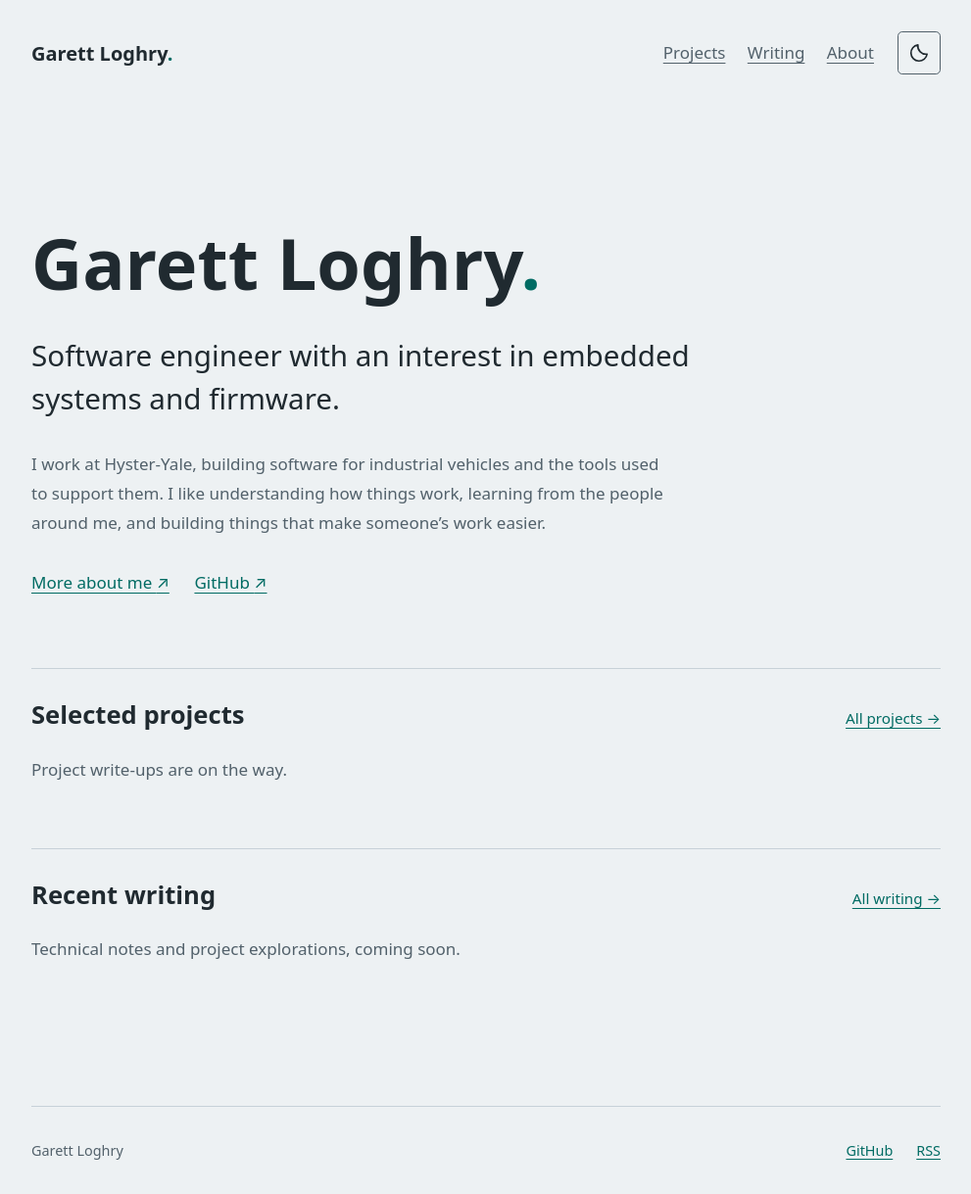
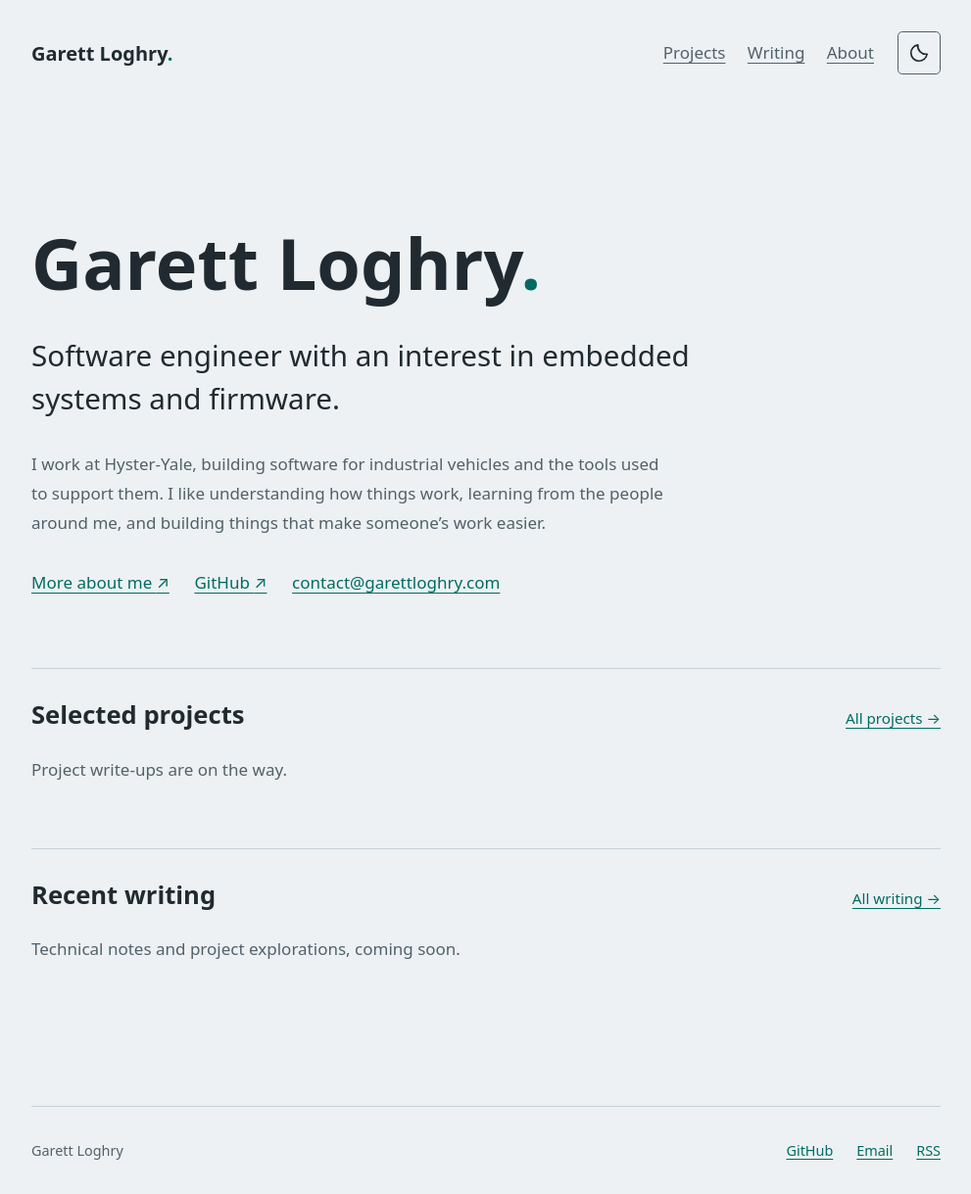
Before and after one commit to gloghry/gloghry.github.io, a Jekyll site: the page built from index.html, in a window 1280 px wide. Shown: the whole page at 98% size, without its empty margins (144-1135 px from the left). Built offline with Jekyll 4.4.1, drawn with Linux system fonts in a browser that asks for light colours; some web fonts are replaced.

Commit message:
Publish approved contact@garettloghry.com email links (#14)

```diff
--- a/_config.yml
+++ b/_config.yml
@@ -1,5 +1,6 @@
 title: Garett Loghry
 description: Software engineer with an interest in embedded systems and firmware.
+email: contact@garettloghry.com
 url: https://garettloghry.com
 baseurl: ""
 markdown: kramdown
--- a/_layouts/default.html
+++ b/_layouts/default.html
@@ -30,6 +30,6 @@
     </button>
   </header>
   <main id="main" class="wrap" tabindex="-1">{{ content }}</main>
-  <footer class="site-footer wrap"><span>Garett Loghry</span><a href="https://github.com/gloghry">GitHub</a><a href="{{ '/feed.xml' | relative_url }}">RSS</a></footer>
+  <footer class="site-footer wrap"><span>Garett Loghry</span><a href="https://github.com/gloghry">GitHub</a>{% if site.email %}<a href="mailto:{{ site.email | escape }}">Email</a>{% endif %}<a href="{{ '/feed.xml' | relative_url }}">RSS</a></footer>
 </body>
 </html>
--- a/about/index.html
+++ b/about/index.html
@@ -10,4 +10,8 @@ description: Garett Loghry on his work, background, and interest in embedded sys
 <p>Before engineering, I spent over a decade at Music World, where I worked in customer support, technical support, and eventually assistant management. That experience is still a big part of how I approach my work. I care about being someone people can ask for help, explaining things clearly, and understanding what someone is actually trying to accomplish.</p>
 <p>I want to keep growing as an engineer and eventually take on more technical leadership. I’m applying to WSU’s engineering and technology management master’s program while continuing to develop my experience in embedded systems and firmware. There’s a lot I still want to learn, and I enjoy having people around me who challenge how I think.</p>
 <p>This site is a place to share my projects and write about what I’m learning along the way.</p>
+{% if site.email %}
+<h2>Contact</h2>
+<p>You can reach me at <a href="mailto:{{ site.email | escape }}">{{ site.email | escape }}</a> or find my code on <a href="https://github.com/gloghry">GitHub</a>.</p>
+{% endif %}
 </article>
--- a/index.html
+++ b/index.html
@@ -5,7 +5,7 @@ description: Software engineer with an interest in embedded systems and firmware
   <h1>Garett Loghry<span class="accent">.</span></h1>
   <p class="lede">Software engineer with an interest in embedded systems and firmware.</p>
   <p class="intro">I work at Hyster-Yale, building software for industrial vehicles and the tools used to support them. I like understanding how things work, learning from the people around me, and building things that make someone’s work easier.</p>
-  <div class="link-row"><a href="{{ '/about/' | relative_url }}">More about me <span aria-hidden="true">↗</span></a><a href="https://github.com/gloghry">GitHub <span aria-hidden="true">↗</span></a></div>
+  <div class="link-row"><a href="{{ '/about/' | relative_url }}">More about me <span aria-hidden="true">↗</span></a><a href="https://github.com/gloghry">GitHub <span aria-hidden="true">↗</span></a>{% if site.email %}<a href="mailto:{{ site.email | escape }}">{{ site.email | escape }}</a>{% endif %}</div>
 </section>
 <section class="home-section" aria-labelledby="projects-heading">
   <div class="section-heading"><h2 id="projects-heading">Selected projects</h2><a href="{{ '/projects/' | relative_url }}">All projects →</a></div>
```
Also changed, not shown: docs/plan.md (+2 -2 lines).
